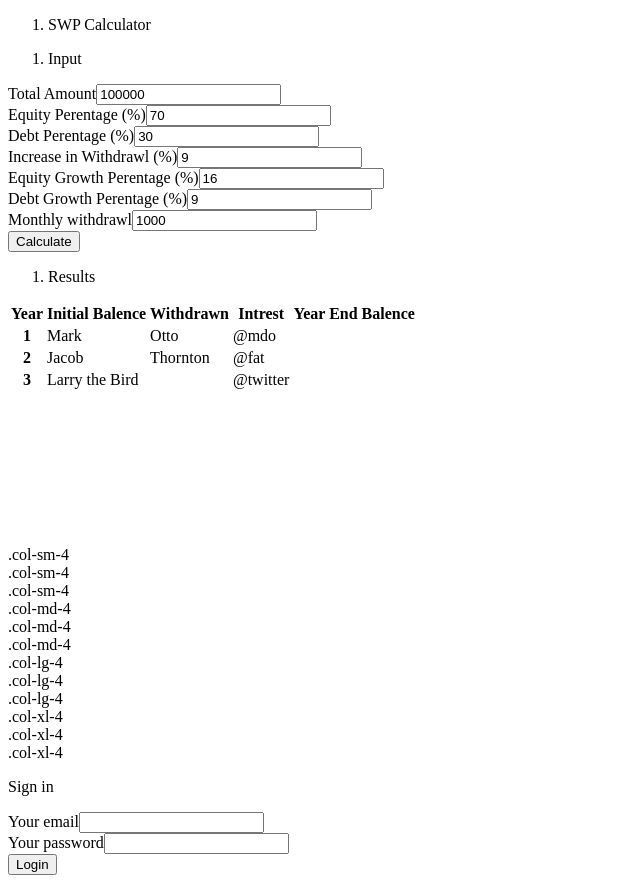
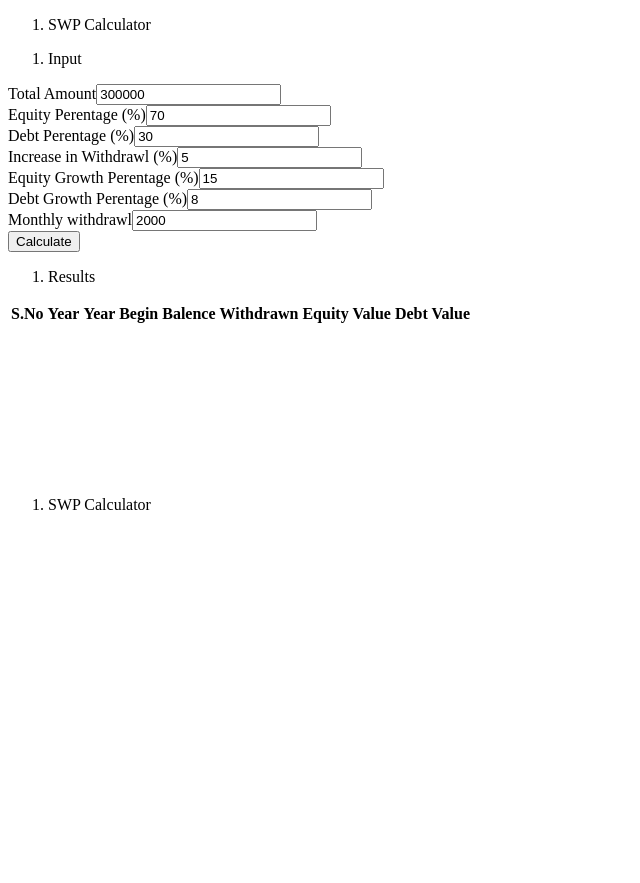
Before and after one commit to rationalworks/rationalworks.github.io, an Angular app in the folder swp-calculator/: page / in a window 1280 px wide. Shown: the whole page, without its empty margins (0-640 px from the left). After the commit the page ends 800 px from the top, so only its background shows below. Built offline with nearby package versions, Linux system fonts and the light colour scheme; what angular-bootstrap-md would draw is missing.

Commit message:
Added table data

```diff
--- a/swp-calculator/src/app/app.component.html
+++ b/swp-calculator/src/app/app.component.html
@@ -19,37 +19,37 @@
       <div class="row">
         <div class="col-sm-4">
           <label for="defaultFormLoginEmailEx" class="grey-text">Total Amount</label>
-          <input type="email" class="form-control" value="{{initialCapital}}" >
+          <input type="email" class="form-control" [(ngModel)]="initialCapital" >
         </div>
         <div class="col-sm-4">
           <label for="defaultFormLoginEmailEx" class="grey-text">Equity Perentage (%)</label>
-          <input type="email" class="form-control" value="{{equityPerentage}}">
+          <input type="email" class="form-control" [(ngModel)]="equityPerentage">
         </div>
         <div class="col-sm-4">
           <label for="defaultFormLoginEmailEx" class="grey-text">Debt Perentage (%)</label>
-          <input type="email" class="form-control" value="{{debtPercent}}">
+          <input type="email" class="form-control" [(ngModel)]="debtPercent">
         </div>
       </div>
 
       <div class="row">
         <div class="col-sm-4">
           <label for="defaultFormLoginEmailEx" class="grey-text">Increase in Withdrawl (%)</label>
-          <input type="email" class="form-control" value="{{withdrawlIncreasePercent}}">
+          <input type="email" class="form-control" [(ngModel)]="withdrawlIncreasePercent">
         </div>
         <div class="col-sm-4">
           <label for="defaultFormLoginEmailEx" class="grey-text">Equity Growth Perentage (%)</label>
-          <input type="email" class="form-control" value="{{equityGrowthPerentage}}">
+          <input type="email" class="form-control" [(ngModel)]="equityGrowthPerentage">
         </div>
         <div class="col-sm-4">
           <label for="defaultFormLoginEmailEx" class="grey-text">Debt Growth Perentage (%)</label>
-          <input type="email" class="form-control" value="{{debtGrowthPercent}}">
+          <input type="email" class="form-control" [(ngModel)]="debtGrowthPercent">
         </div>
       </div>
 
       <div class="row">
           <div class="col-sm-4">
               <label for="defaultFormLoginEmailEx" class="grey-text">Monthly withdrawl</label>
-              <input type="email" class="form-control"  value="{{initialWithdrawl}}">
+              <input type="email" class="form-control"   [(ngModel)]="initialWithdrawl">
           </div>
           <div class="col-sm-8">
           </div>
@@ -73,31 +73,23 @@
       <table class="table table-hover">
           <thead>
             <tr>
+              <th>S.No</th>
               <th>Year</th>
-              <th>Initial Balence</th>
+              <th>Year Begin Balence</th>
               <th>Withdrawn</th>
-              <th>Intrest</th>
-              <th>Year End Balence</th>
+              <th>Equity Value</th>
+              <th>Debt Value</th>
             </tr>
           </thead>
           <tbody>
-            <tr>
-              <th scope="row">1</th>
-              <td>Mark</td>
-              <td>Otto</td>
-              <td>@mdo</td>
-            </tr>
-            <tr>
-              <th scope="row">2</th>
-              <td>Jacob</td>
-              <td>Thornton</td>
-              <td>@fat</td>
-            </tr>
-            <tr>
-              <th scope="row">3</th>
-              <td colspan="2">Larry the Bird</td>
-              <td>@twitter</td>
-            </tr>
+              <tr  *ngFor="let yearRecord of tableData; let i=index">
+                  <th scope="row">{{i + 1}}</th>
+                  <td>{{yearRecord.year}}</td>
+                  <td>{{yearRecord.yeb}}</td>
+                  <td>{{yearRecord.withdraw}}</td>
+                  <td>{{yearRecord.eqv}}</td>
+                  <td>{{yearRecord.dv}}</td>
+                </tr>
           </tbody>
         </table>
 
@@ -121,50 +113,11 @@
     <!--Main content end -->
     <div class="col-2"></div>
   </div>
-
-  <div class="row">
-    <div class="col-sm-4">.col-sm-4</div>
-    <div class="col-sm-4">.col-sm-4</div>
-    <div class="col-sm-4">.col-sm-4</div>
-  </div>
-
-  <div class="row">
-    <div class="col-md-4">.col-md-4</div>
-    <div class="col-md-4">.col-md-4</div>
-    <div class="col-md-4">.col-md-4</div>
-  </div>
-
-  <div class="row">
-    <div class="col-lg-4">.col-lg-4</div>
-    <div class="col-lg-4">.col-lg-4</div>
-    <div class="col-lg-4">.col-lg-4</div>
-  </div>
-
-  <div class="row">
-    <div class="col-xl-4">.col-xl-4</div>
-    <div class="col-xl-4">.col-xl-4</div>
-    <div class="col-xl-4">.col-xl-4</div>
-  </div>
 </div>
 
+<div class="dark-font">
 
-
-<!-- Default form login -->
-<form>
-  <p class="h4 text-center mb-12">Sign in</p>
-
-  <!-- Default input email -->
-  <label for="defaultFormLoginEmailEx" class="grey-text">Your email</label>
-  <input type="email" id="defaultFormLoginEmailEx" class="form-control">
-
-  <br>
-
-  <!-- Default input password -->
-  <label for="defaultFormLoginPasswordEx" class="grey-text">Your password</label>
-  <input type="password" id="defaultFormLoginPasswordEx" class="form-control">
-
-  <div class="text-center mt-4">
-    <button class="btn btn-indigo" type="submit">Login</button>
+    <ol class="breadcrumb cyan lighten-4">
+      <li class="breadcrumb-item active">SWP Calculator</li>
+    </ol>
   </div>
-</form>
-<!-- Default form login -->
--- a/swp-calculator/src/app/app.component.ts
+++ b/swp-calculator/src/app/app.component.ts
@@ -8,13 +8,13 @@ import { Component } from '@angular/core';
 export class AppComponent {
   title = 'app';
 
-  initialCapital: number = 100000;
+  initialCapital: number = 300000;
   equityPerentage: number = 70;
   debtPercent: number = 30;
-  equityGrowthPerentage: number = 16;
-  debtGrowthPercent: number = 9;
-  initialWithdrawl: number = 1000;
-  withdrawlIncreasePercent: number = 9;
+  equityGrowthPerentage: number = 15;
+  debtGrowthPercent: number = 8;
+  initialWithdrawl: number = 2000;
+  withdrawlIncreasePercent: number = 5;
   currentYear: number = (new Date()).getFullYear();
   maxYearCount: number = 30;
 
@@ -24,6 +24,8 @@ export class AppComponent {
     { data: [], label: 'Total value' }
   ];
 
+  public tableData: Array<any> = [];
+
   public chartLabels: Array<any> = [];
 
   public startSimulation(): void {
@@ -32,28 +34,33 @@ export class AppComponent {
     this.chartDatasets[1].data = [];
     this.chartLabels = [];
 
-    let currentCapital = this.initialCapital ;
-    let currentWithdrawl = this.initialWithdrawl*12;
-    let currentEquityValue = currentCapital * (this.equityPerentage / 100);
-    let currentDebtValue = currentCapital * (this.debtPercent / 100);
-    let currentYearValue = this.currentYear;
+    let currentCapital:number = this.initialCapital ;
+    let currentWithdrawl:number = this.initialWithdrawl*12;
+    let currentEquityValue:number = currentCapital * (this.equityPerentage / 100);
+    let currentDebtValue:number = currentCapital * (this.debtPercent / 100);
+    let currentYearValue:number = this.currentYear;
 
     let itrInterst = 0;
-    while (currentYearValue < (this.currentYear + this.maxYearCount) && (currentEquityValue + currentDebtValue) >= 0) {
+    while (currentYearValue < (this.currentYear + this.maxYearCount) && (currentCapital>0)) {
 
-      this.chartDatasets[0].data.push(currentEquityValue);
-      this.chartDatasets[1].data.push(currentDebtValue);
-      this.chartDatasets[2].data.push(currentCapital);
+      this.chartDatasets[0].data.push(Math.round(currentEquityValue));
+      this.chartDatasets[1].data.push(Math.round(currentDebtValue));
+      this.chartDatasets[2].data.push(Math.round(currentCapital));
       this.chartLabels.push(currentYearValue);
-
-      console.log("EQV:"+currentEquityValue+" DV:"+currentDebtValue+" WD:"+currentWithdrawl +" Y:"+currentYearValue)
-
+      this.tableData.push({"year":currentYearValue,"eqv":Math.round(currentEquityValue),"dv":Math.round(currentDebtValue),"withdraw":Math.round(currentWithdrawl),"yeb":Math.round(currentCapital)});
+      console.log(this.tableData);
+      console.log("TOT:"+(currentEquityValue+currentDebtValue)+" EQV:"+currentEquityValue+" DV:"+currentDebtValue+" WD:"+currentWithdrawl +" Y:"+currentYearValue)
+      console.log("TOT:"+currentCapital);
       currentWithdrawl = currentWithdrawl +(currentWithdrawl *(this.withdrawlIncreasePercent/100));
 
       currentEquityValue =currentEquityValue -(currentWithdrawl*(this.equityPerentage/100));
       currentDebtValue =currentDebtValue -(currentWithdrawl*(this.debtPercent/100));
+      console.log("EQV -W:"+currentEquityValue+" DV -W:"+currentDebtValue);
+
       currentEquityValue = currentEquityValue + (currentEquityValue * (this.equityGrowthPerentage / 100));
       currentDebtValue = currentDebtValue + (currentDebtValue * (this.debtGrowthPercent / 100));
+
+      console.log("EQV +G:"+currentEquityValue+" DV +G:"+currentDebtValue);
       currentCapital = currentEquityValue +currentDebtValue;
 
 
@@ -93,7 +100,7 @@ export class AppComponent {
   public chartOptions: any = {
     responsive: true
   };
-  //public chartClicked(e: any): void { }
-  //public chartHovered(e: any): void { }
+  public chartClicked(e: any): void { }
+  public chartHovered(e: any): void { }
 
 }
```
Also changed, not shown: 2 other files (tests, documents, lock files or other folders).
